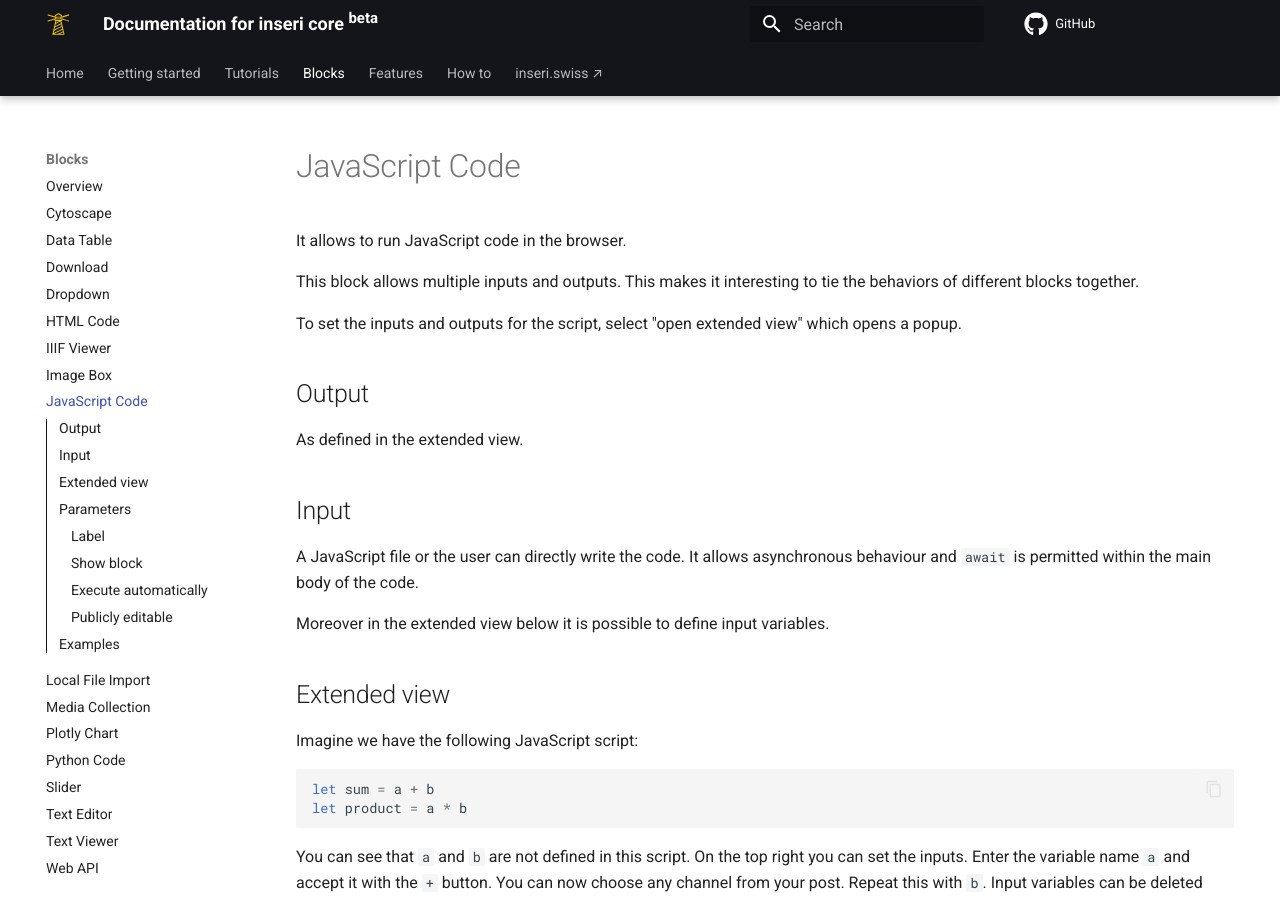
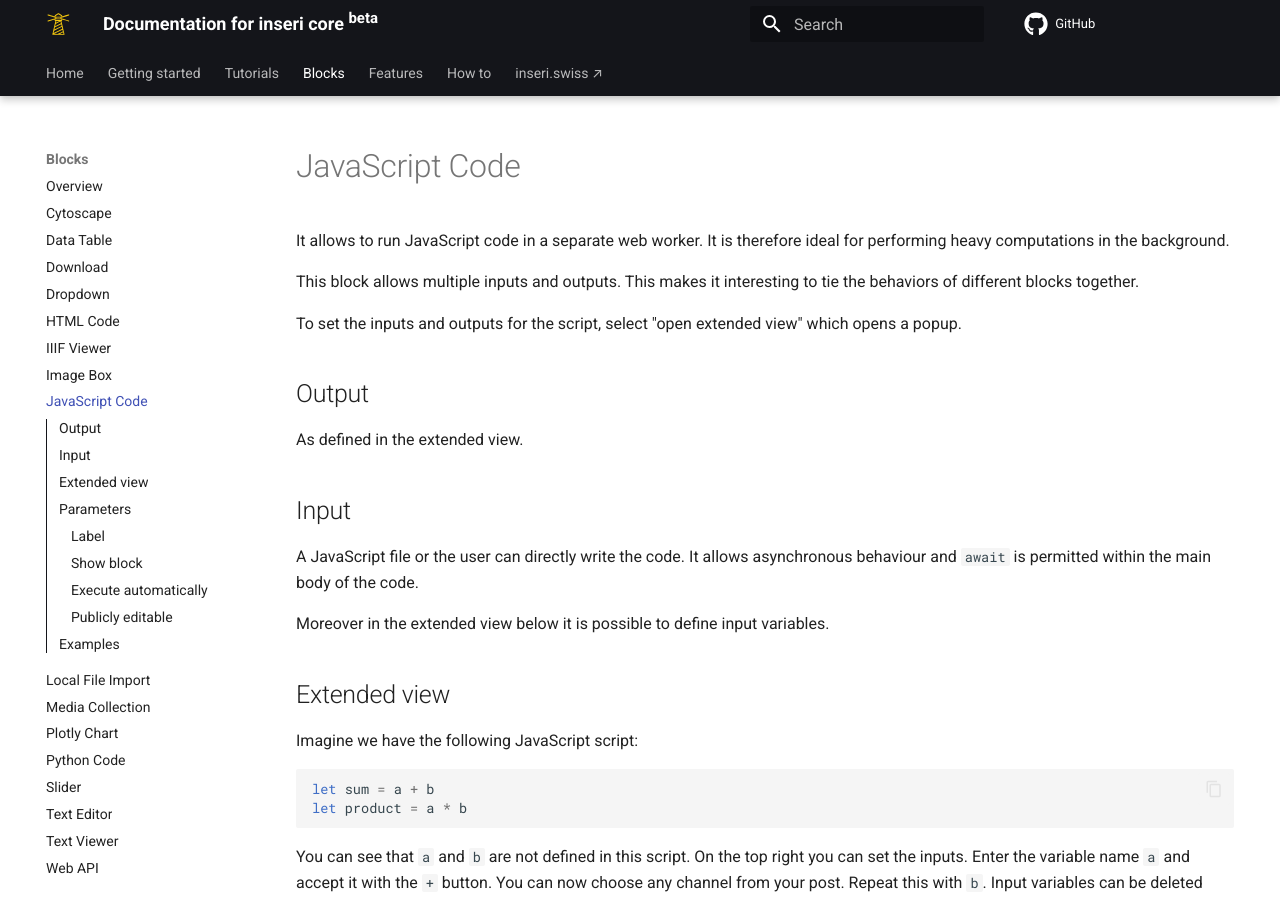
Before and after one commit to inseri-swiss/inseri-core-wp, an MkDocs documentation site: the page built from docs/blocks/javascript.md, in a window 1280 px wide and 900 px high. Built offline with MkDocs 1.6.1 and Material for MkDocs 9.7.7, drawn with Linux system fonts in a browser that asks for light colours; comment, search, counter and statistics services are not loaded.

Commit message:
docs: update JS block
Co-authored-by: Arooran Thanabalasingam <bigaru@users.noreply.github.com>

```diff
--- a/docs/blocks/javascript.md
+++ b/docs/blocks/javascript.md
@@ -1,6 +1,6 @@
 # JavaScript Code
 
-It allows to run JavaScript code in the browser.
+It allows to run JavaScript code in a separate  web worker. It is therefore ideal for performing heavy computations in the background.
 
 This block allows multiple inputs and outputs. This makes it interesting to tie the behaviors of different blocks together.
 
```
